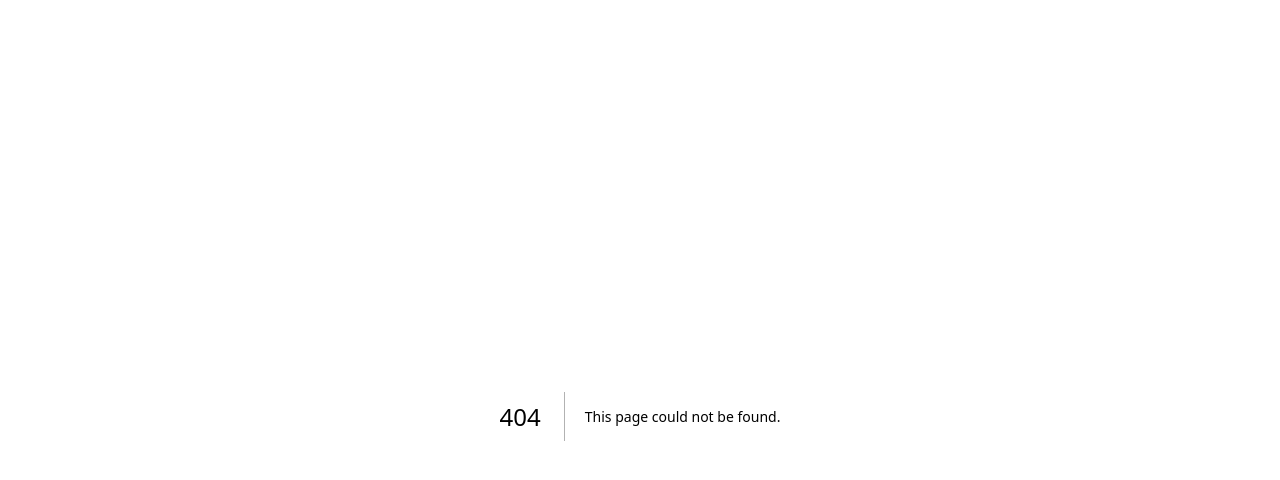
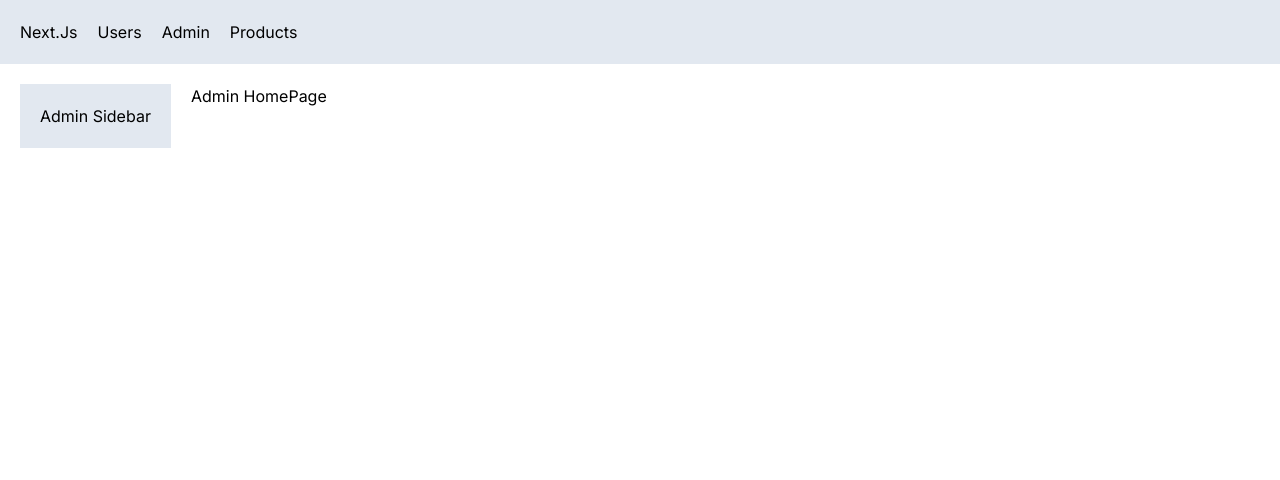
Before and after one commit to danielu35/next.js-app, a Next.js app: page /admin in a window 1280 px wide. Before the commit this address had no page. Shown: the top 480 px of the page. Built offline with nearby package versions, Linux system fonts and the light colour scheme.

Commit message:
Navigation bar

```diff
--- /dev/null
+++ b/app/NavBar.tsx
@@ -0,0 +1,15 @@
+import Link from 'next/link'
+import React from 'react'
+
+const NavBar = () => {
+  return (
+    <div className='flex bg-slate-200 p-5'>
+      <Link href={'/'} className='mr-5'>Next.Js</Link>
+      <Link href={'/users'} className='mr-5'>Users</Link>
+      <Link href={'/admin'} className='mr-5'>Admin</Link>
+      <Link href={'/products'}>Products</Link>
+    </div>
+  )
+}
+
+export default NavBar
--- /dev/null
+++ b/app/admin/layout.tsx
@@ -0,0 +1,16 @@
+import React, { ReactNode } from 'react';
+
+interface Props {
+    children: ReactNode;
+}
+
+const AdminLayout = ({ children }: Props) => {
+  return (
+    <div className='flex'>
+      <aside className='bg-slate-200 p-5 mr-5'>Admin Sidebar</aside>
+      <div>{children}</div>
+    </div>
+  )
+}
+
+export default AdminLayout
--- /dev/null
+++ b/app/admin/page.tsx
@@ -0,0 +1,11 @@
+import React from 'react'
+
+const AdminHomePage = () => {
+  return (
+    <div>
+      Admin HomePage
+    </div>
+  )
+}
+
+export default AdminHomePage
--- a/app/globals.css
+++ b/app/globals.css
@@ -14,5 +14,10 @@
 
 body {
   color: rgb(var(--foreground-rgb));
-  padding: 1rem;
 }
+
+@layer base {
+  h1 {
+    @apply font-extrabold text-2xl mb-3;
+  }
+}
--- a/app/layout.tsx
+++ b/app/layout.tsx
@@ -1,6 +1,7 @@
 import './globals.css'
 import type { Metadata } from 'next'
 import { Inter } from 'next/font/google'
+import NavBar from './NavBar'
 
 const inter = Inter({ subsets: ['latin'] })
 
@@ -16,7 +17,10 @@
 }) {
   return (
     <html lang="en" data-theme="winter">
-      <body className={inter.className}>{children}</body>
+      <body className={inter.className}>
+        <NavBar />
+        <main className='p-5'>{children}</main>
+      </body>
     </html>
-  )
+  );
 }
```
